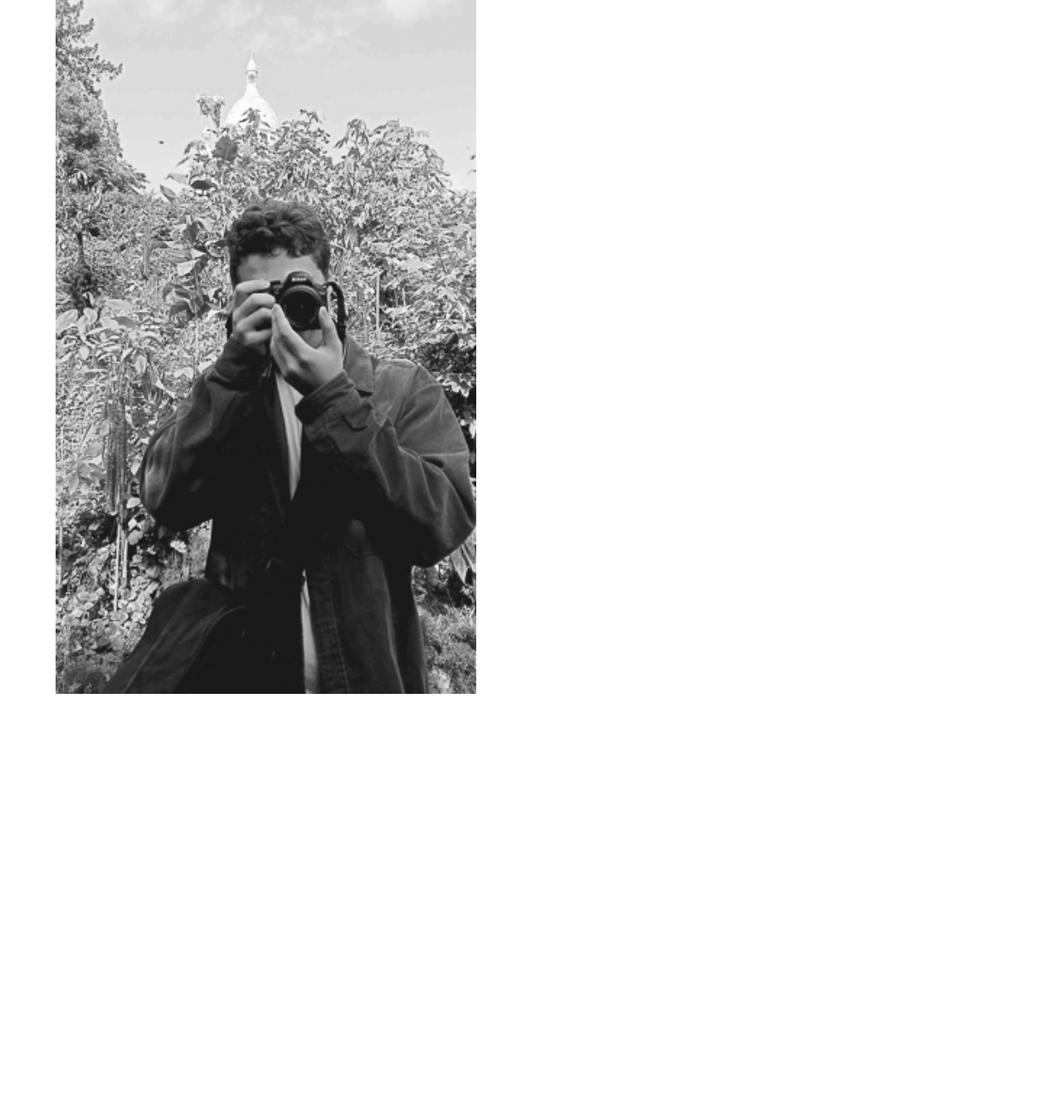
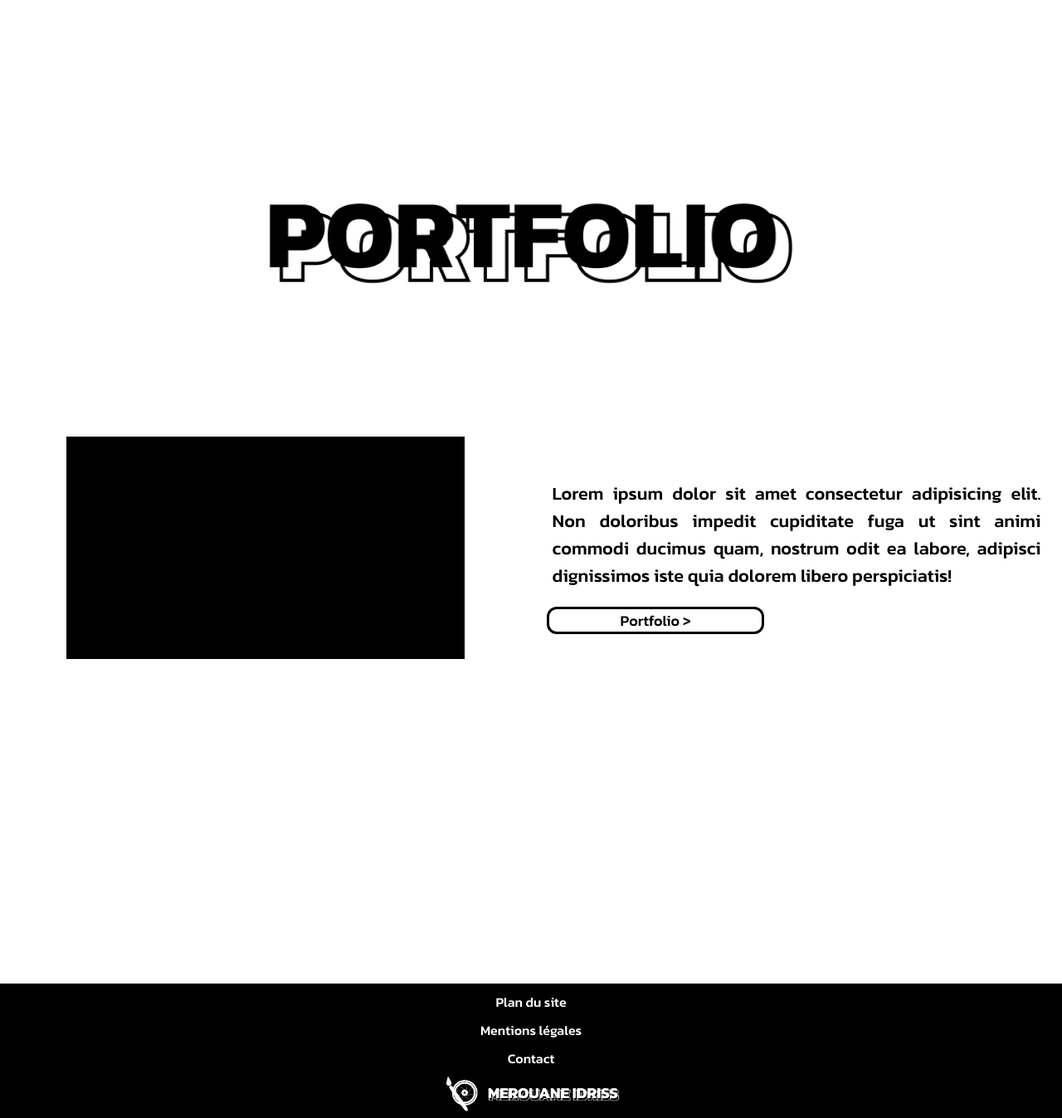
Before and after one commit to Kazeshyn/Portfolio, a PHP site: page / in a window 1280 px wide. Shown: the part 2839-4186 px from the top of the page at 83% size. Before the commit the page ends 3675 px from the top, so only its background shows below. Run offline with PHP 8.4, Linux system fonts and the light colour scheme.

Commit message:
:art:
Fin de la page d'accueil

```diff
--- a/index.php
+++ b/index.php
@@ -1,5 +1,6 @@
 <!DOCTYPE html>
 <html lang="fr">
+
 <head>
     <meta charset="UTF-8">
     <meta name="viewport" content="width=device-width, initial-scale=1.0">
@@ -11,11 +12,13 @@
     <link href="https://fonts.googleapis.com/css2?family=Kanit:wght@500&display=swap" rel="stylesheet">
     <title>Merouane Idriss</title>
 </head>
+
 <body>
     <nav>
-        <a href="./index.php" class="logoheaderlink"><img src="./images/logo-header.png" alt="Logo, retour à l'accueil (page actuelle)." class="logoheader" ></a>
-        <a href="">Portfolio</a>
-        <a href="" class="endflexgap">Contact</a>
+        <a href="./index.php" class="logoheaderlink"><img src="./images/logo-header.png" alt="Logo, retour à l'accueil (page actuelle)." class="logoheader"></a>
+        <ul>
+        <li><a href="">Portfolio</a><a href="" class="endflexgap">Contact</a></li>
+        </ul>
     </nav>
     <main>
         <section class="first-section">
@@ -30,11 +33,43 @@
             <p>Lorem ipsum dolor sit amet consectetur adipisicing elit. Doloribus, veniam quod repudiandae ipsum quidem illum perferendis magnam in quo ratione. Dolor accusantium corporis ipsa aperiam laboriosam, beatae sint amet laudantium! Lorem ipsum dolor sit amet consectetur adipisicing elit. Dolore error perspiciatis voluptas neque molestiae deleniti delectus nihil cum quam eaque, minus dolores, exercitationem at sed praesentium mollitia molestias repellendus tempora!</p>
         </section>
         <section class="third-section">
-
+            <p>
+                Lorem ipsum dolor sit amet consectetur adipisicing elit. Doloribus, veniam quod repudiandae ipsum quidem illum perferendis magnam in quo ratione. Dolor accusantium corporis ipsa aperiam laboriosam, beatae sint amet laudantium!
+            </p>
+            <div>
+                <img src="./images/cvvtext.png" alt="CV Vidéo" class="cvimage">
+                <iframe width="80%" height="40vh" src="https://www.youtube.com/embed/InMcm5gqHUs" title="CV Vidéo - Benjamin Croizet" frameborder="0" allow="accelerometer; autoplay; clipboard-write; encrypted-media; gyroscope; picture-in-picture; web-share" allowfullscreen></iframe>
+            </div>
+        </section>
+        <section class="fourth-section">
+            <img src="./images/portfoliotext.png" alt="Portfolio" class="imageportfolio">
+            <div class="gridportfolio">
+            <!-- slider -->
+            <div id="slider">
+                <figure>
+                    <img src="./images/sliderfill.png" alt>
+                    <img src="./images/sliderfill.png" alt>
+                    <img src="./images/sliderfill.png" alt>
+                    <img src="./images/sliderfill.png" alt>
+                    <img src="./images/sliderfill.png" alt>
+                </figure>
+                <!-- fin slider -->
+                </div>
+                <div>
+                <p>Lorem ipsum dolor sit amet consectetur adipisicing elit. Non doloribus impedit cupiditate fuga ut sint animi commodi ducimus quam, nostrum odit ea labore, adipisci dignissimos iste quia dolorem libero perspiciatis!</p>
+                <div class="divbutton">
+                    <a href="" class="textbutton">Portfolio > </a>
+                </div>
+                </div>
+            </div>
         </section>
     </main>
     <footer>
-
+        <a href="" class="gapfooter">Plan du site</a>
+        <a href="">Mentions légales</a>
+        <a href="">Contact</a>
+        <a href="./index.php" class="logoheaderlink"><img src="./images/logo-header.png" alt="Logo, retour à l'accueil (page actuelle)." class="logofooter"></a>
     </footer>
 </body>
+
 </html>
--- a/style.css
+++ b/style.css
@@ -4,9 +4,42 @@
 nav {
     background-color: black;
     display: flex;
+    flex-direction: column;
+    align-items: center;
+    justify-content: center;
+    text-align: center;
+    /* gap: 1.5vw; */
+}
+nav a {
+    text-decoration: none;
+    font-family: 'Kanit', sans-serif;
+    color: white;
+}
+li {
+    display: flex;
+    flex-direction: column;
+    gap: 1.5vw;
+}
+footer {
+    background-color: black;
+    display: flex;
+    background-color: black;
+    display: flex;
+    flex-direction: column;
+    align-items: center;
+    justify-content: center;
+    text-align: center;
+    gap: 10px;
+}
+footer a {
+    text-decoration: none;
+    font-family: 'Kanit', sans-serif;
+    color: white;
 }
 section {
-    height: 100vh;
+    height: fit-content;
+    /* margin-top: 5%; */
+    margin-bottom: 15%;
     display: grid;
     grid-template-columns: repeat(2, 1fr);
     grid-template-rows: 1fr;
@@ -26,31 +59,27 @@
 p {
         font-family: 'Kanit', sans-serif;
 }
-/* Smartphones (portrait and landscape) ----------- */
-@media only screen and (min-device-width : 320px) and (max-device-width : 480px) {
-    section {
-        height: 43vh;
+iframe {
+    margin-left: 10%;
+    height: 40%; /* Modifiez la hauteur selon vos besoins
+    }*/
 }
-    nav {
-        flex-direction: column;
-        align-items: center;
-        justify-content: center;
-        text-align: center;
-        gap: 10px;
+
+section.fourth-section {
+    display: block;
 }
-    nav a {
-        text-decoration: none;
-        font-family: 'Kanit', sans-serif;
-        color: white;
-    }
+
 .endflexgap {
-        margin-bottom: 10px;
+    margin-bottom: 20px;
 }
 /* images */
 .logoheader {
     width: 60%;
     margin: auto;
     padding-top: 3%;
+}
+.logofooter {
+    width: 60%;
 }
 .h1img {
     display: flex;
@@ -67,119 +96,139 @@
     width: 40%;
     margin-bottom: 23%;
 }
+.cvimage {
+    width: 60%;
+    margin-left: 20%;
+}
 p {
-        font-size: 0.4rem;
+    font-size: 1.7vw;
     text-align: justify;
     margin-right: 4%;
+    margin-left: 4%;
 
 }
+.third-section p {
+    margin-top: 32%;
+}
+.imageportfolio {
+    display: flex;
+    width: 50%;
+    margin: auto;
+}
+/* slider */
+div#slider figure {
+    position: relative;
+    width: 500%;
+    margin: 0;
+    padding: 0;
+    font-size: 0;
+    text-align: left;
+}
+div#slider figure img {
+    width: 20%;
+    height: auto;
+    float: left;
+}
+div#slider {
+    width: 75%;
+    max-width: 1000px;
+    overflow: hidden
+
+}
+@keyframes slidy {
+    0% { left: 0%; }
+    20% { left: 0%; }
+    25% { left: -100%; }
+    45% { left: -100%; }
+    50% { left: -200%; }
+    70% { left: -200%; }
+    75% { left: -300%; }
+    95% { left: -300%; }
+    100% { left: -400%; }
+  }
+  div#slider figure {
+    position: relative;
+    width: 500%;
+    margin: 0;
+    padding: 0;
+    font-size: 0;
+    left: 0;
+    text-align: left;
+    animation: 30s slidy infinite;
+  }
+  /* Fin slider */
+  div.gridportfolio {
+    height: 70%;
+    display: grid;
+    grid-template-columns: repeat(2, 1fr);
+    grid-template-rows: 1fr;
+    grid-column-gap: 0px;
+    grid-row-gap: 0px;
+    place-items: center;
   }
 
-    /* Smartphones (landscape) ----------- */
-    @media only screen and (min-width : 321px) {
+  .divbutton {
+    width: 40%; /* Ajustez la largeur selon vos besoins */
+    border: black 3px solid;
+    border-radius: 12px;
+    margin-left: 3%;
+}
+
+.textbutton {
+    display: flex;
+    justify-content: center;
+    text-decoration: none;
+    color: black;
+    font-family: 'Kanit', sans-serif;
+    font-size: 1.4vw; /* Ajustez la taille de la police selon vos besoins */
+}
+  .gapfooter {
+    margin-top: 10px;
+  }
+
+    /* Desktops and laptops ----------- */
+    @media only screen and (min-width : 1224px) {
+        nav {
+            background-color: black;
+            display: flex;
+            flex-direction: row;
+            gap: 50vw;
+
+        }
+        .endflexgap {
+            margin-bottom: 0;
+        }
+        .logoheader {
+        width: 60%;
+        /* margin: auto; */
+        margin-right: 50%;
+        padding-top: 3%;
+        padding-left: 2vw;
+}
+.logofooter {
+    width: 60%;
+}
+li {
+    display: flex;
+    flex-direction: row;
+    padding-left: 4vw;
+    padding-right: 5vw;
+    gap: 5vw;
+    margin-left: 10%;
+}
 section {
     height: 100vh;
 }
+iframe {
+    margin-left: 10%;
+    height: 40vh; /* Modifiez la hauteur selon vos besoins
+    }*/
 }
-
-    /* Smartphones (portrait) ----------- */
-    @media only screen and (max-width : 320px) {
-    /* Styles */
     }
-
-    /* iPads (portrait and landscape) ----------- */
-    @media only screen and (min-device-width : 768px) and (max-device-width : 1024px) {
-    /* Styles */
+    @media only screen and (min-width : 690px) and (max-width : 1224px) {
+        iframe {
+            margin-left: 10%;
+            height: 30vh; /* Modifiez la hauteur selon vos besoins
+            }*/
         }
-
-    /* iPads (landscape) ----------- */
-    @media only screen and (min-device-width : 768px) and (max-device-width : 1024px) and (orientation : landscape) {
-    /* Styles */
     }
-
-    /* iPads (portrait) ----------- */
-    @media only screen and (min-device-width : 768px) and (max-device-width : 1024px) and (orientation : portrait) {
-    /* Styles */
-    }
-    /**********
-    iPad 3
-    **********/
-    @media only screen and (min-device-width : 768px) and (max-device-width : 1024px) and (orientation : landscape) and (-webkit-min-device-pixel-ratio : 2) {
-    /* Styles */
-    }
-
-    @media only screen and (min-device-width : 768px) and (max-device-width : 1024px) and (orientation : portrait) and (-webkit-min-device-pixel-ratio : 2) {
-    /* Styles */
-    }
-    /* Desktops and laptops ----------- */
-    @media only screen and (min-width : 1224px) {
-    /* Styles */
-    }
-
-    /* Large screens ----------- */
-    @media only screen and (min-width : 1824px) {
-    /* Styles */
-    }
-
-    /* iPhone 4 ----------- */
-    @media only screen and (min-device-width : 320px) and (max-device-width : 480px) and (orientation : landscape) and (-webkit-min-device-pixel-ratio : 2) {
-    /* Styles */
-    }
-
-    @media only screen and (min-device-width : 320px) and (max-device-width : 480px) and (orientation : portrait) and (-webkit-min-device-pixel-ratio : 2) {
-    /* Styles */
-    }
-
-    /* iPhone 5 ----------- */
-    @media only screen and (min-device-width: 320px) and (max-device-height: 568px) and (orientation : landscape) and (-webkit-device-pixel-ratio: 2){
-    /* Styles */
-    }
-
-    @media only screen and (min-device-width: 320px) and (max-device-height: 568px) and (orientation : portrait) and (-webkit-device-pixel-ratio: 2){
-    /* Styles */
-    }
-
-    /* iPhone 6 ----------- */
-    @media only screen and (min-device-width: 375px) and (max-device-height: 667px) and (orientation : landscape) and (-webkit-device-pixel-ratio: 2){
-    /* Styles */
-    }
-
-    @media only screen and (min-device-width: 375px) and (max-device-height: 667px) and (orientation : portrait) and (-webkit-device-pixel-ratio: 2){
-    /* Styles */
-    }
-
-    /* iPhone 6+ ----------- */
-    @media only screen and (min-device-width: 414px) and (max-device-height: 736px) and (orientation : landscape) and (-webkit-device-pixel-ratio: 2){
-    /* Styles */
-    }
-
-    @media only screen and (min-device-width: 414px) and (max-device-height: 736px) and (orientation : portrait) and (-webkit-device-pixel-ratio: 2){
-    /* Styles */
-    }
-
-    /* Samsung Galaxy S3 ----------- */
-    @media only screen and (min-device-width: 320px) and (max-device-height: 640px) and (orientation : landscape) and (-webkit-device-pixel-ratio: 2){
-    /* Styles */
-    }
-
-    @media only screen and (min-device-width: 320px) and (max-device-height: 640px) and (orientation : portrait) and (-webkit-device-pixel-ratio: 2){
-    /* Styles */
-    }
-
-    /* Samsung Galaxy S4 ----------- */
-    @media only screen and (min-device-width: 320px) and (max-device-height: 640px) and (orientation : landscape) and (-webkit-device-pixel-ratio: 3){
-    /* Styles */
-    }
-
-    @media only screen and (min-device-width: 320px) and (max-device-height: 640px) and (orientation : portrait) and (-webkit-device-pixel-ratio: 3){
-    /* Styles */
-    }
-
-    /* Samsung Galaxy S5 ----------- */
-    @media only screen and (min-device-width: 360px) and (max-device-height: 640px) and (orientation : landscape) and (-webkit-device-pixel-ratio: 3){
-    /* Styles */
-    }
-
-    @media only screen and (min-device-width: 360px) and (max-device-height: 640px) and (orientation : portrait) and (-webkit-device-pixel-ratio: 3){
-    /* Styles */
-    }
```
Also changed, not shown: images/cvvtext.png (added), images/portfoliotext.png (added), images/sliderfill.png (added). Lines whose indentation alone changed are shown as unchanged.
